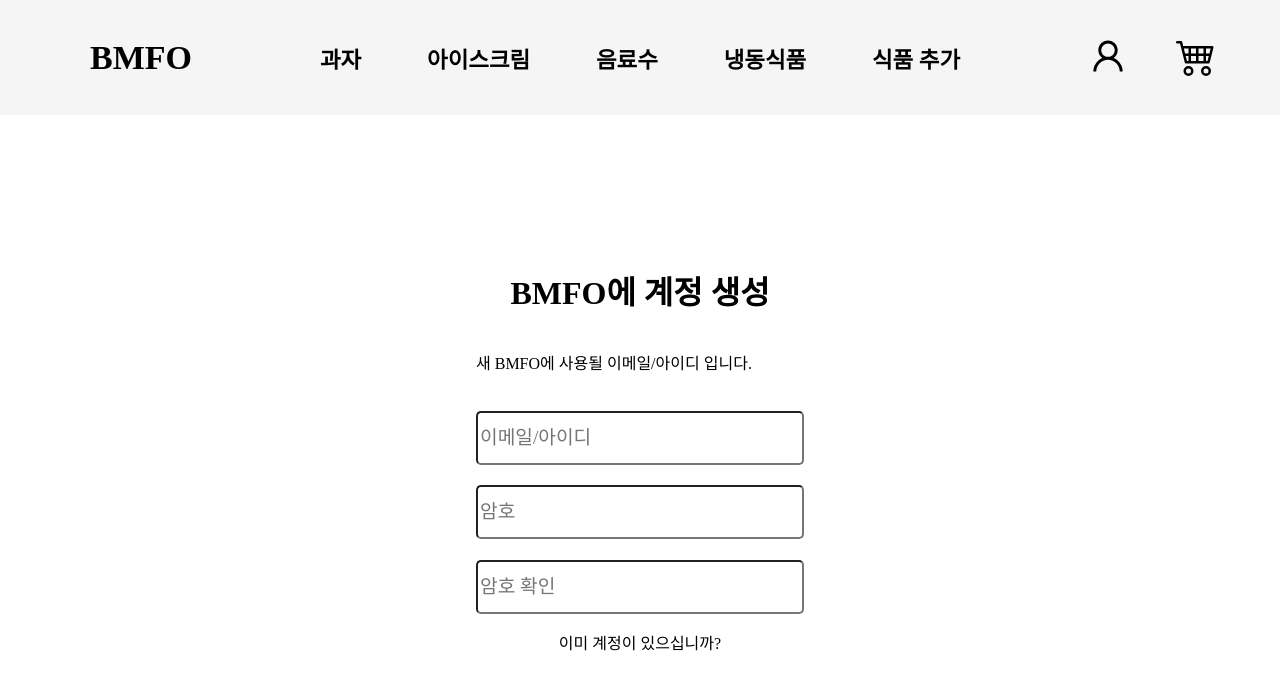
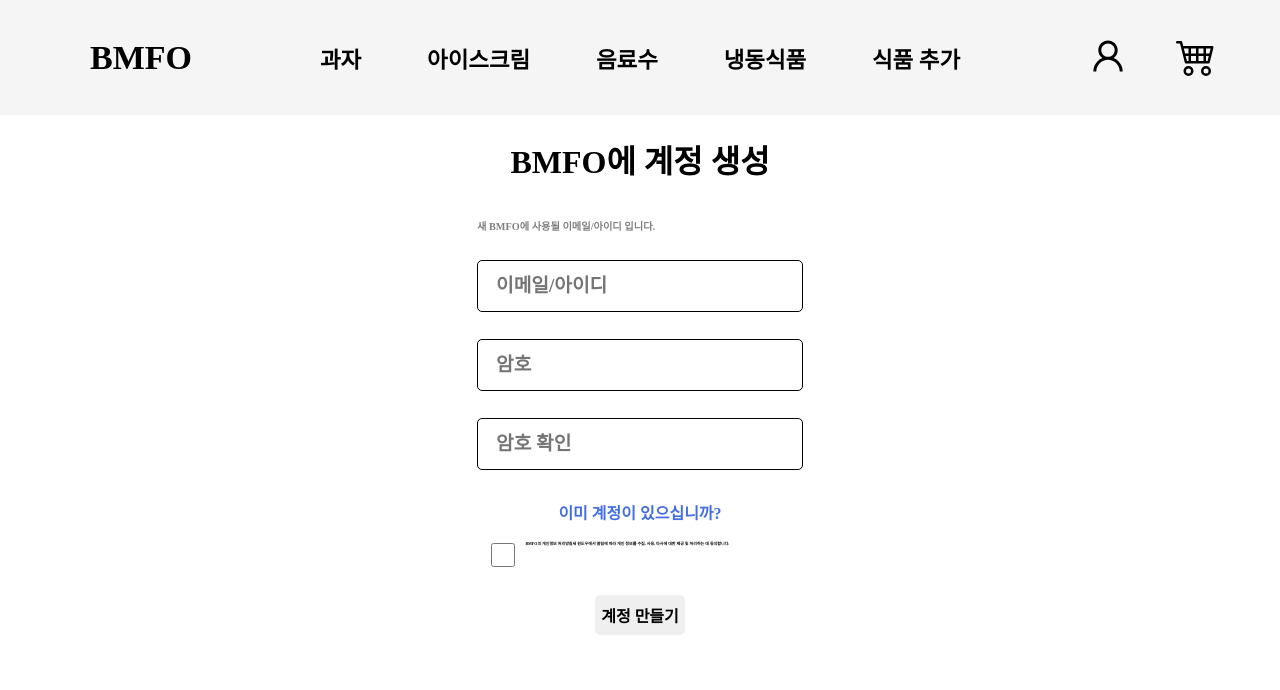
Before and after one commit to SickFriends/BMFO_front, a React (Create React App) app: page /signup in a window 1280 px wide. Shown: the top 690 px of the page. Built offline with nearby package versions, Linux system fonts and the light colour scheme.

Commit message:
signup page

```diff
--- a/src/pages/Signup/index.jsx
+++ b/src/pages/Signup/index.jsx
@@ -1,17 +1,27 @@
 import React from "react";
 import { Link } from "react-router-dom";
-import * as S from "./signup.style"
-export default function Signup(){
-    return(
-        <S.Wrapper>
-            <h1>BMFO에 계정 생성</h1>
-            <S.InputContainer>
-                <p>새 BMFO에 사용될 이메일/아이디 입니다.</p>
-                <input type = "text" placeholder="이메일/아이디"></input>
-                <input type = "password" placeholder="암호"></input>
-                <input type = "password" placeholder="암호 확인"></input>
-            </S.InputContainer>
-            <Link to = "/login"><p>이미 계정이 있으십니까?</p></Link>
-        </S.Wrapper>
-    )
+import * as S from "./signup.style";
+export default function Signup() {
+  return (
+    <S.Wrapper>
+      <h1>BMFO에 계정 생성</h1>
+      <S.InputContainer>
+        <span>새 BMFO에 사용될 이메일/아이디 입니다.</span>
+        <input type="text" placeholder="이메일/아이디"></input>
+        <input type="password" placeholder="암호"></input>
+        <input type="password" placeholder="암호 확인"></input>
+      </S.InputContainer>
+      <Link to="/login" >
+        <p>이미 계정이 있으십니까?</p>
+      </Link>
+      <S.TextContainer>
+        <input type="checkbox" />
+          <span>
+            BMFO의 개인정보 처리방침새 윈도우에서 열림에 따라 개인 정보를 수집,
+            사용, 타사에 대한 제공 및 처리하는 데 동의합니다.
+          </span>
+      </S.TextContainer>
+      <button>계정 만들기</button>
+    </S.Wrapper>
+  );
 }
--- a/src/pages/Signup/signup.style.jsx
+++ b/src/pages/Signup/signup.style.jsx
@@ -1,24 +1,58 @@
 import styled from "styled-components";
 
 export const Wrapper = styled.div`
-    width : 100%;
-    height : 100%;
-    display : flex;
-    flex-direction : column;
-    align-items : center;
-    justify-content: center;
-`
+  width: 100%;
+  height: 100%;
+  display: flex;
+  flex-direction: column;
+  align-items: center;
+  p {
+    cursor: pointer;
+    font-weight: bold;
+    color: #426ee1;
+  }
+  >button{
+    border-radius : 5px;
+    border : none;
+    font-size : 16px;
+    font-weight : bold;
+    margin-top : 2%;
+    width : 7vw;
+    height : 5vh;
+  }
+`;
 export const InputContainer = styled.div`
-    width : auto;
-    display : flex;
-    flex-direction : column;
-    justify-content : space-between;
-    height : auto;
-    height : 35vh;
-    >input{
-        font-size : 120%;
-        width : 25vw;
-        height : 6vh;
-        border-radius : 5px;
-    }
-`
+  width: auto;
+  display: flex;
+  flex-direction: column;
+  justify-content: space-around;
+  height: auto;
+  height: 35vh;
+  > input {
+    font-weight: bold;
+    border: 1px solid;
+    text-indent: 5%;
+    font-size: 1.5vw;
+    width: 25vw;
+    height: 6vh;
+    border-radius: 5px;
+  }
+  > span{
+    opacity : 0.5;
+    font-size : 0.8vw;
+    font-weight : bold;
+  }
+`;
+export const TextContainer = styled.div`
+  display : flex;
+  flex-direction : row;
+  width : 25vw;
+  > input {
+    width: 3vw;
+    height: 3vh;
+  }
+  >span{
+    font-size : 0.5vh;
+    font-weight : bold;
+  }
+`;
```
